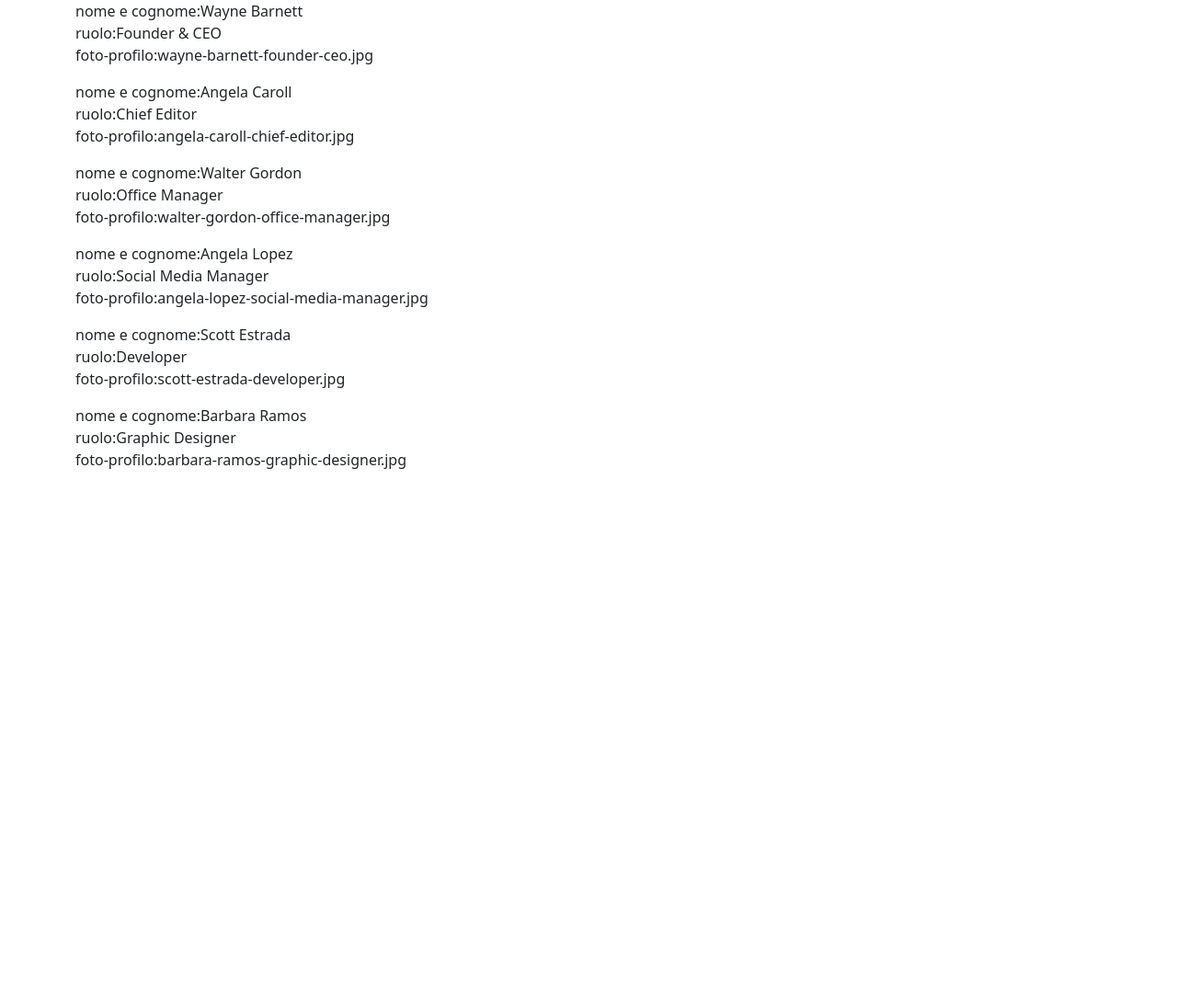
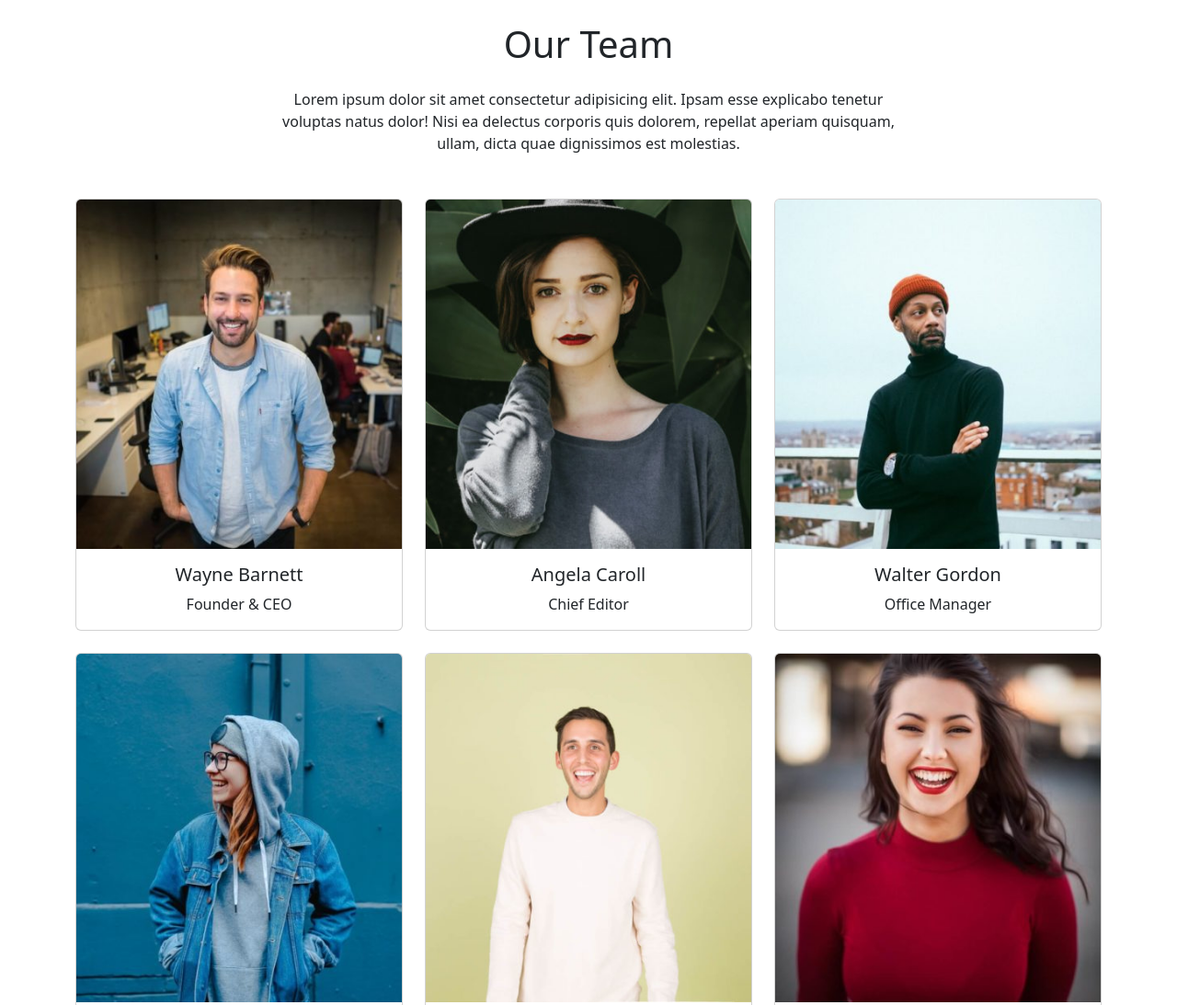
Before and after one commit to Angelop26/js-our-team, a plain HTML site: page index.html in a window 1280 px wide. Shown: the top 1093 px of the page at 92% size. Before the commit the page ends 800 px from the top, so only its background shows below. Drawn offline with nearby package versions, Linux system fonts and the light colour scheme.

Commit message:
bonus complete

```diff
--- a/css/style.css
+++ b/css/style.css
@@ -0,0 +1,4 @@
+.ms-container{
+    width: 60%;
+    margin: 0 auto;
+}
--- a/index.html
+++ b/index.html
@@ -14,7 +14,21 @@
 </head>
 <body>
     <div class="container">
-
+        <div class="ms-container">
+            <h1 class="text-center mt-4">Our Team</h1>
+            <p class="text-center mt-4">Lorem ipsum dolor sit amet consectetur adipisicing elit. Ipsam esse explicabo tenetur voluptas natus dolor! Nisi ea delectus corporis quis dolorem, repellat aperiam quisquam, ullam, dicta quae dignissimos est molestias.</p>
+        </div>
+        <div class="row mt-5">
+            <!-- <div class="col">
+                <div class="card" style="width: 18rem;">
+                    <img src="..." class="card-img-top" alt="...">
+                    <div class="card-body">
+                      <h5 class="card-title"></h5>
+                      <p class="card-text"></p>
+                    </div>
+                  </div>
+            </div> -->
+        </div>
     </div>
     <script src="js/script.js"></script>
 </body>
--- a/js/script.js
+++ b/js/script.js
@@ -34,14 +34,19 @@ const dataTeam = [
 console.log(dataTeam);
 
 
-const containerString = document.querySelector('.container')
+const containerString = document.querySelector('.row')
 
 for (let i = 0; i < dataTeam.length; i++) {
     const currentTeam = dataTeam[i];
     containerString.innerHTML += `
-                    <p>
-                    nome e cognome:${currentTeam.name} <br>
-                    ruolo:${currentTeam.ruolo} <br>
-                    foto-profilo:${currentTeam.img}<br>
-                    </p>`
+                        <div class="col-4 mb-4">
+                            <div class="card">
+                                <img src="img/${currentTeam.img}" class="card-img-top" alt="...">
+                                <div class="card-body text-center">
+                                    <h5 class="card-title">${currentTeam.name}</h5>
+                                    <p class="card-text">${currentTeam.ruolo}</p>
+                                </div>
+                            </div>
+                        </div>
+`
 }
```
